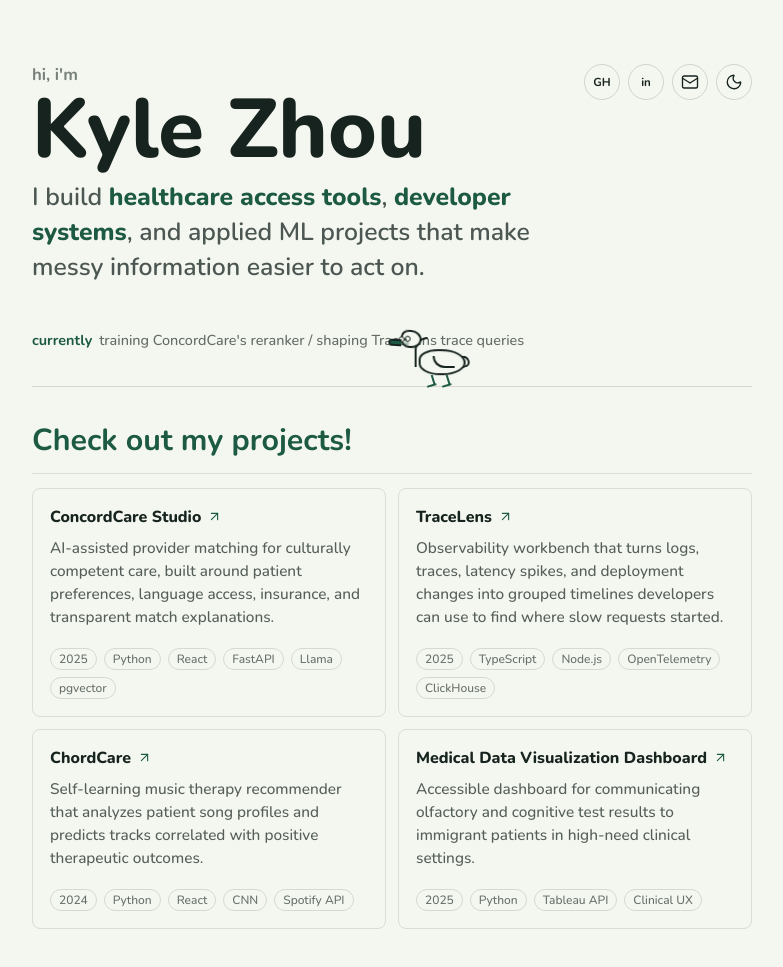
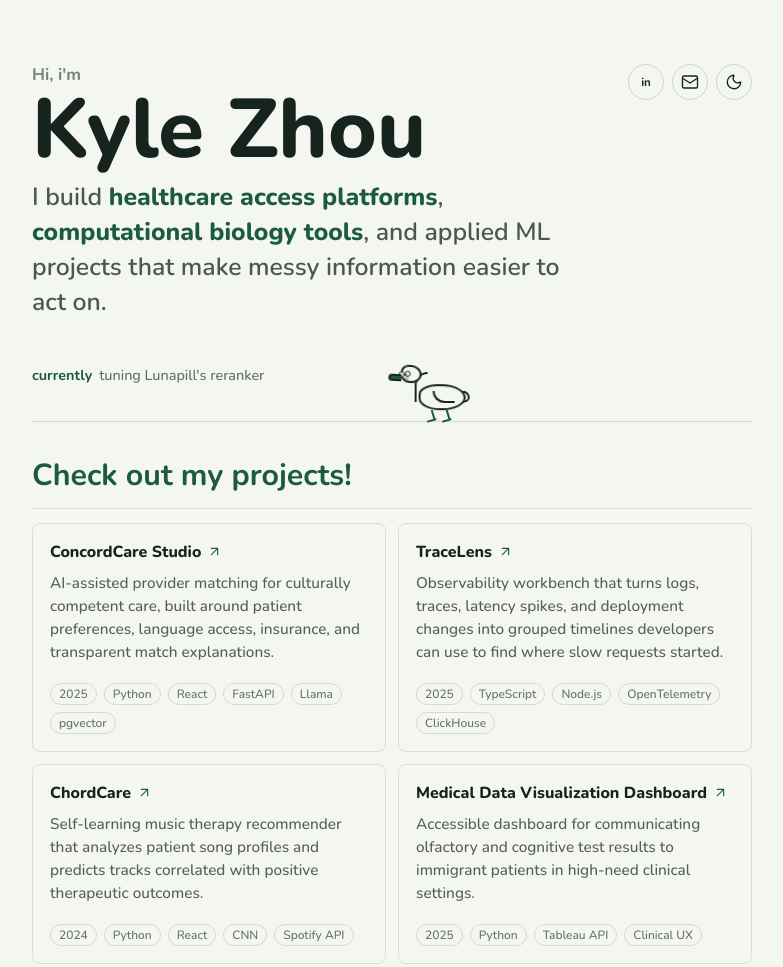
Before and after one commit to kzhou0/kzhou0.github.io, a plain HTML site: page index.html in a window 1280 px wide. Shown: the whole page, without its empty margins (248-1031 px from the left). Drawn offline with nearby package versions, Linux system fonts and the light colour scheme.

Commit message:
Revise portfolio description and status
Updated project description and adjusted current status.

```diff
--- a/index.html
+++ b/index.html
@@ -5,7 +5,7 @@
     <meta name="viewport" content="width=device-width, initial-scale=1" />
     <meta
       name="description"
-      content="Kyle Zhou's project portfolio: healthcare access, developer tools, and applied ML."
+      content="Kyle Zhou's project portfolio: healthcare access, comp bio, and applied ML."
     />
     <title>Kyle Zhou</title>
     <link rel="preconnect" href="https://fonts.googleapis.com" />
@@ -38,28 +38,25 @@
       <header class="hero" aria-labelledby="intro-title">
         <div>
           <div class="intro">
-            <span class="intro-kicker">hi, i'm</span>
+            <span class="intro-kicker">Hi, i'm</span>
             <h1 id="intro-title">Kyle Zhou</h1>
             <p class="intro-line">
-              I build <em>healthcare access tools</em>,
-              <em>developer systems</em>, and applied ML projects that make
+              I build <em>healthcare access platforms</em>,
+              <em>computational biology tools</em>, and applied ML projects that make
               messy information easier to act on.
             </p>
           </div>
           <p class="status">
             <span>currently</span>
-            training ConcordCare's reranker / shaping TraceLens trace queries
+            tuning Lunapill's reranker
           </p>
         </div>
 
         <nav class="socials" aria-label="Social links">
-          <a class="icon-link" href="https://github.com/" aria-label="GitHub" title="GitHub">
-            <i data-lucide="github">GH</i>
-          </a>
-          <a class="icon-link" href="https://www.linkedin.com/" aria-label="LinkedIn" title="LinkedIn">
+          <a class="icon-link" href="https://www.linkedin.com/in/kyle-zhou-71a5aa300/" aria-label="LinkedIn" title="LinkedIn">
             <i data-lucide="linkedin">in</i>
           </a>
-          <a class="icon-link" href="mailto:kyle@example.com" aria-label="Email Kyle" title="Email">
+          <a class="icon-link" href="mailto:kz2555@columbia.edu" aria-label="Email Kyle" title="Email">
             <i data-lucide="mail">@</i>
           </a>
           <button class="icon-link theme-toggle" type="button" aria-label="Toggle dark theme" title="Toggle theme">
```
